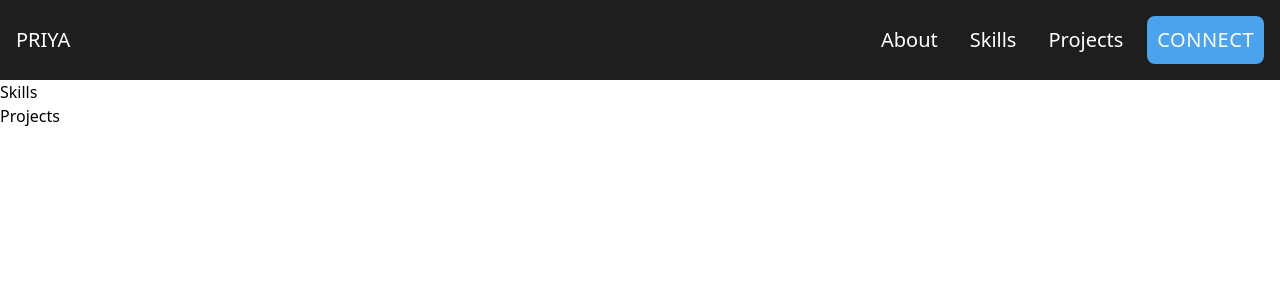
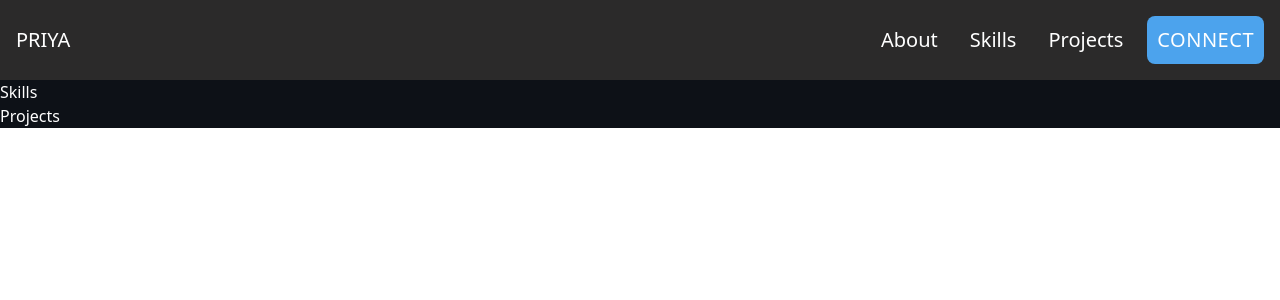
Before and after one commit to priyagupta-js/Codefolio, a React (Vite) app: page / in a window 1280 px wide. Shown: the top 300 px of the page. Built offline with nearby package versions, Linux system fonts and the light colour scheme.

Commit message:
Add background color

```diff
--- a/src/index.css
+++ b/src/index.css
@@ -4,11 +4,16 @@
 
 :root{
     --color-bg:#0d1117;
-    --color-navbar-bg:#1e1e1e;
+    --color-navbar-bg:#2b2a2a;
     --color-accent: #4ca3ed;
     --color-text:#ffffff;
     --font-main:'Inter',sans-serif;
     --font-heading:'Space Grotesk' ,Geometric sans-serif;
+}
+ .body-container
+{
+    background-color: var(--color-bg);
+    color: var(--color-text);
 }
 
 .btn-primary
--- a/src/pages/Homepage.jsx
+++ b/src/pages/Homepage.jsx
@@ -7,9 +7,13 @@ function Homepage()
     return(
         <>
             <Navbar />
+            <div className="body-container">
+
+
             <About />
             <Skills />
             <Projects />
+            </div>
         </>
     );
 }
```
